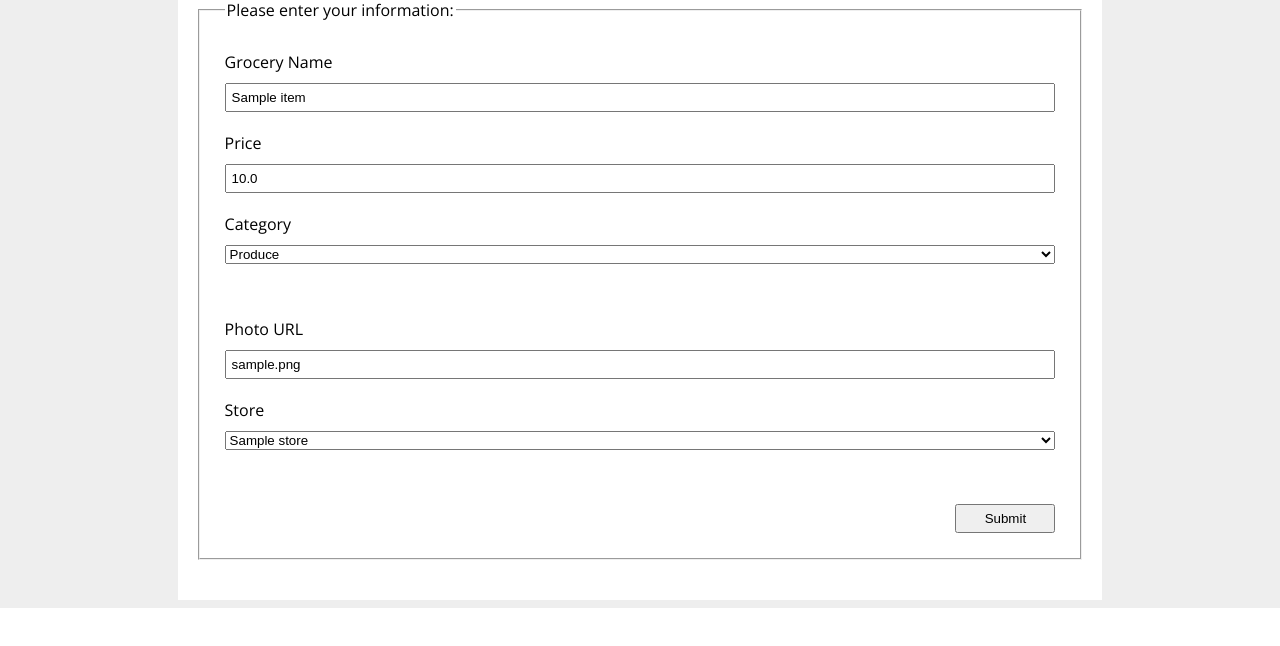
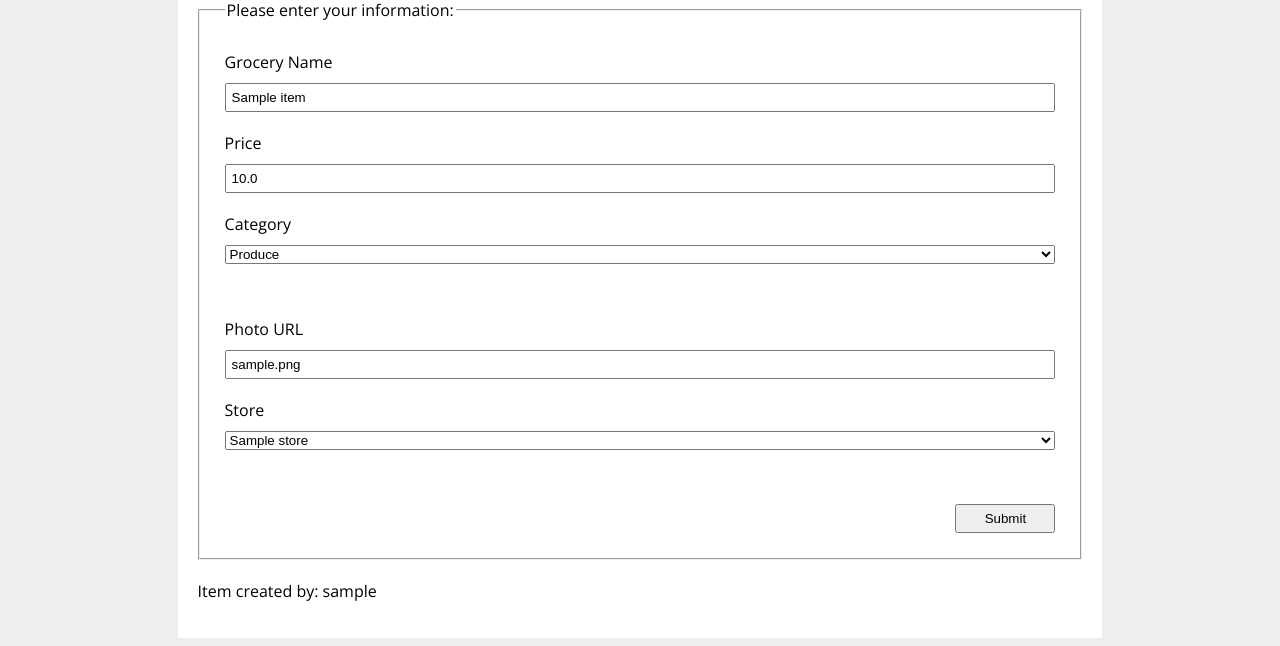
Before and after one commit to mathyasp/Grocery-store-part-2, a Flask app: page /item/1 in a window 1280 px wide. Shown: the part 588-1234 px from the top of the page. Before the commit the page ends 1196 px from the top, so only its background shows below. Run offline with Flask 3, Linux system fonts and the light colour scheme; a user stored in the database is signed in; tables that the repository leaves empty hold one stand-in row (values such as "Sample post"); grey boxes marked "Sample" are stand-in pictures.

Commit message:
added username display to store_detail and item_detail

```diff
--- a/grocery_app/templates/item_detail.html
+++ b/grocery_app/templates/item_detail.html
@@ -59,4 +59,6 @@
     </fieldset>
 </form>
 
+<p>Item created by: {{ item.created_by.username }}</p>
+
 {% endblock %}
--- a/grocery_app/templates/store_detail.html
+++ b/grocery_app/templates/store_detail.html
@@ -48,4 +48,6 @@
     </fieldset>
 </form>
 
+<p>Store created by: {{ store.created_by.username }}</p>
+
 {% endblock %}
```
